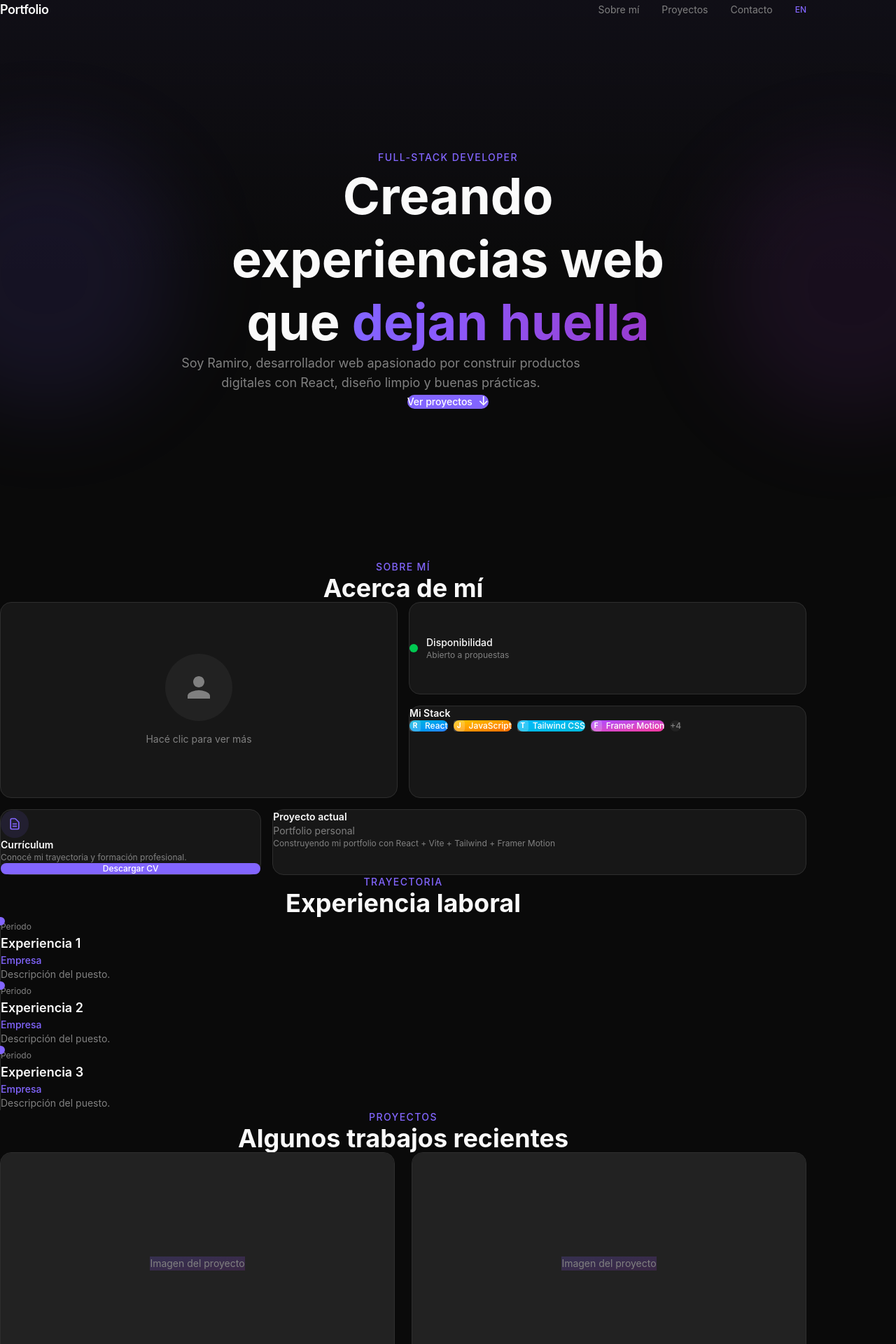
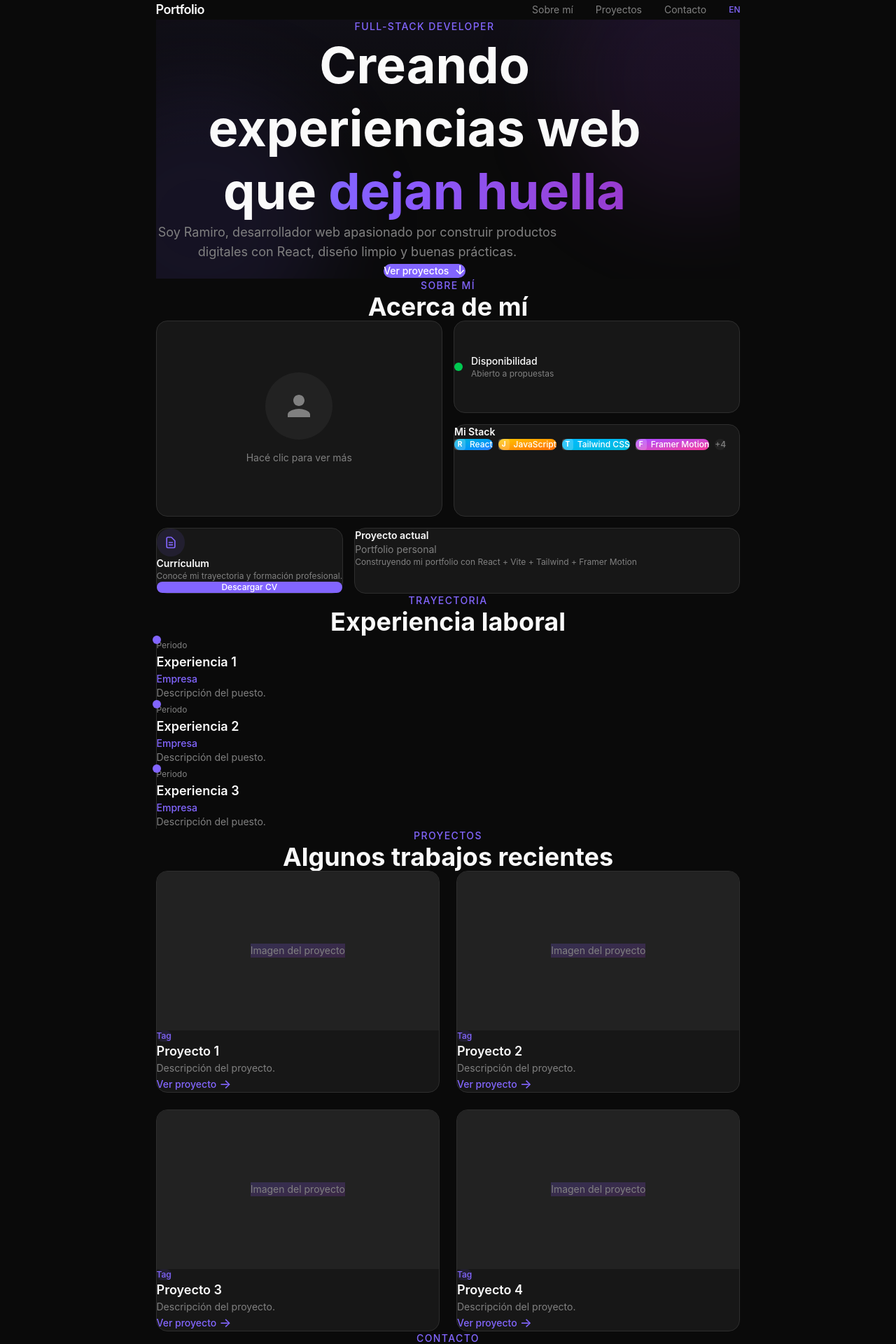
Before and after one commit to RamiroRodriguezC/portfolio, a React (Vite) app: page / in a window 1280 px wide. Shown: the top 1920 px of the page at 70% size. Built offline with nearby package versions, Linux system fonts and the light colour scheme.

Commit message:
alineacion y centrado

```diff
--- a/src/App.jsx
+++ b/src/App.jsx
@@ -8,7 +8,8 @@ import Footer from "./components/Footer.jsx";
 
 export default function App() {
   return (
-    <>
+    <div className="flex justify-center w-full">
+      <div className="mx-8" >
         <NavBar />
         <Hero />
         <About />
@@ -16,6 +17,7 @@ export default function App() {
         <Projects />
         <Contact />
         <Footer />
-    </>
+      </div>
+    </div>
   );
 }
--- a/src/components/About.jsx
+++ b/src/components/About.jsx
@@ -25,7 +25,7 @@ export default function About() {
 
   return (
     <Section id="about" subtitle={t("about.subtitle")} title={t("about.title")}>
-      <div className="grid grid-cols-1 md:grid-cols-12 gap-4">
+      <div className="grid grid-cols-1 md:grid-cols-12 gap-4 w-full max-w-5xl mx-auto">
         {/* — ME — grande izquierda — 6 cols */}
         <motion.button
           initial={{ opacity: 0, y: 20 }}
--- a/src/components/Hero.jsx
+++ b/src/components/Hero.jsx
@@ -5,7 +5,7 @@ export default function Hero() {
   const { t } = useTranslation();
 
   return (
-    <section className="min-h-screen flex items-center justify-center px-6 relative overflow-hidden">
+    <section className="pt-24 pb-16 relative overflow-hidden">
       <div className="absolute inset-0 bg-gradient-to-b from-primary/5 via-transparent to-transparent pointer-events-none" />
       <div className="absolute top-1/4 -left-32 w-96 h-96 bg-primary/10 rounded-full blur-3xl" />
       <div className="absolute bottom-1/4 -right-32 w-96 h-96 bg-secondary/10 rounded-full blur-3xl" />
--- a/src/components/NavBar.jsx
+++ b/src/components/NavBar.jsx
@@ -28,9 +28,7 @@ export default function NavBar() {
       initial={{ y: -100 }}
       animate={{ y: 0 }}
       transition={{ duration: 0.5, ease: "easeOut" }}
-      className={`fixed top-0 left-0 right-0 z-50 transition-colors duration-300 ${
-        scrolled ? "bg-background/80 backdrop-blur-md border-b border-border" : "bg-transparent"
-      }`}
+
     >
       <div className="max-w-6xl mx-auto flex items-center justify-between px-6 py-4">
         <a href="#" className="text-lg font-semibold tracking-tight">
--- a/src/components/Projects.jsx
+++ b/src/components/Projects.jsx
@@ -8,7 +8,7 @@ export default function Projects() {
 
   return (
     <Section id="projects" subtitle={t("projects.subtitle")} title={t("projects.title")}>
-      <div className="grid md:grid-cols-2 gap-6">
+      <div className="grid grid-cols-1 md:grid-cols-2 gap-6 w-full max-w-5xl mx-auto mt-8">
         {items.map((project, i) => (
           <ProjectCard key={i} project={project} index={i} />
         ))}
--- a/src/components/Section.jsx
+++ b/src/components/Section.jsx
@@ -2,8 +2,7 @@ import { motion } from "framer-motion";
 
 export default function Section({ id, title, subtitle, children, className = "" }) {
   return (
-    <section id={id} className={`py-24 px-6 ${className}`}>
-      <div className="max-w-6xl mx-auto">
+    <section id={id} className={`py-24 ${className}`}>
       {(title || subtitle) && (
         <motion.div
           initial={{ opacity: 0, y: 20 }}
@@ -23,7 +22,6 @@ export default function Section({ id, title, subtitle, children, className = ""
         </motion.div>
       )}
       {children}
-      </div>
     </section>
   );
 }
```
Lines whose indentation alone changed are shown as unchanged.
